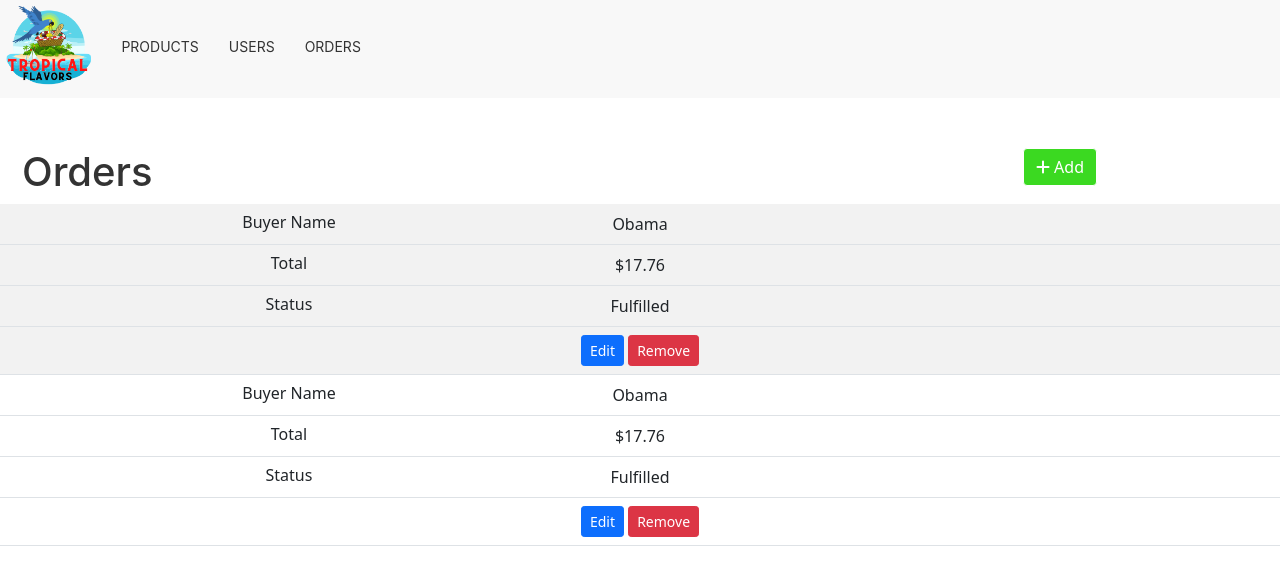
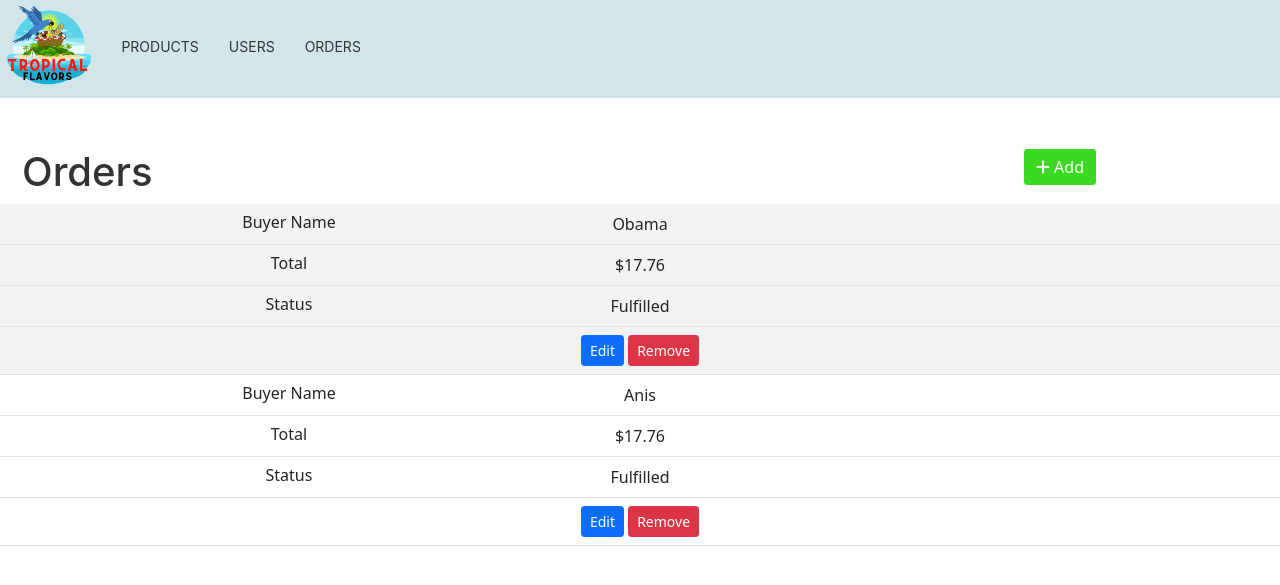
Before and after one commit to anisdzdev/grocery-store, a PHP site: page /backstore/order-list.html in a window 1280 px wide. Shown: the top 585 px of the page. Run offline with PHP 8.4, Linux system fonts and the light colour scheme; some libraries are stand-ins or nearby versions; some web fonts are replaced.

Commit message:
Finished backstore navbar

```diff
--- a/assets/css/style.css
+++ b/assets/css/style.css
@@ -373,6 +373,8 @@ input[type=number]:focus {
 
 }
 
+
+
 #add-button{
     margin-left: 0;
     background-color: #3bd921;
@@ -387,6 +389,7 @@ input[type=number]:focus {
 @media(max-width: 768px){
     #add-button{
         margin-left: 1%;
+        padding-bottom: 1%;
     }
 }
 
@@ -437,3 +440,7 @@ only screen and (max-width: 760px),
 
  padding: 0.5%;
 }
+
+#backstore-nav{
+   background: rgb(210, 229, 233)
+}
--- a/backstore/order-list.html
+++ b/backstore/order-list.html
@@ -16,7 +16,7 @@
 
 <body>
 
-<nav class="uk-navbar-container backstore-nav" >
+<nav class="uk-navbar-container backstore-nav" id="backstore-nav" >
     <div class="uk-navbar-left">
 
         <ul class="uk-navbar-nav">
@@ -68,7 +68,7 @@
     </tr>
     <tr>
 
-        <td>Obama</td>
+        <td>Anis</td>
         <td>$17.76</td>
         <td>Fulfilled</td>
         <td> <button type="button" class="btn btn-primary btn-sm">Edit</button>
--- a/index.html
+++ b/index.html
@@ -15,6 +15,7 @@
 
 
 <body>
+
 <!--  <nav class="navbar navbar-expand-lg navbar-light bg-light">-->
 <!--    <a class="navbar-brand" href="#"><img src="assets/images/Tropical-Flavors-Logo.png" width=150px height=150px style="margin-left:50px"></a>-->
 <!--    <button class="navbar-toggler" type="button" data-toggle="collapse" data-target="#navbarNavDropdown" aria-controls="navbarNavDropdown" aria-expanded="false" aria-label="Toggle navigation">-->
```
Also changed, not shown: assets/images/margined-background.png (deleted).
